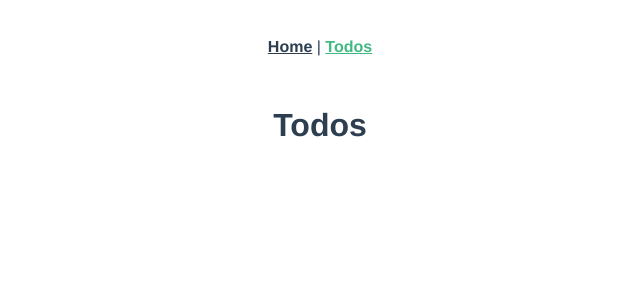
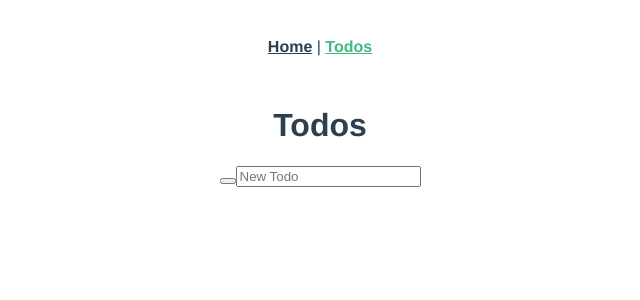
Before and after one commit to unChartedZone/todo-app, a Vue app: page /todos in a window 1280 px wide. Shown: the top 300 px of the page, without its empty margins (320-960 px from the left). Built offline with nearby package versions, Linux system fonts and the light colour scheme.

Commit message:
removed some of the generated boilerplate

```diff
--- a/public/index.html
+++ b/public/index.html
@@ -1,17 +1,21 @@
 <!DOCTYPE html>
 <html lang="en">
+
 <head>
   <meta charset="utf-8">
   <meta http-equiv="X-UA-Compatible" content="IE=edge">
   <meta name="viewport" content="width=device-width,initial-scale=1.0">
   <link rel="icon" href="<%= BASE_URL %>favicon.ico">
-    <title><%= htmlWebpackPlugin.options.title %></title>
+  <title>Todo App</title>
 </head>
+
 <body>
   <noscript>
-      <strong>We're sorry but <%= htmlWebpackPlugin.options.title %> doesn't work properly without JavaScript enabled. Please enable it to continue.</strong>
+    <strong>We're sorry but <%= htmlWebpackPlugin.options.title %> doesn't work properly without JavaScript enabled.
+      Please enable it to continue.</strong>
   </noscript>
   <div id="app"></div>
   <!-- built files will be auto injected -->
 </body>
+
 </html>
--- a/src/App.vue
+++ b/src/App.vue
@@ -4,11 +4,11 @@
       <router-link to="/">Home</router-link> |
       <router-link to="/todos">Todos</router-link>
     </div>
-    <router-view/>
+    <router-view />
   </div>
 </template>
 
-<style>
+<style lang="scss">
 #app {
   font-family: Avenir, Helvetica, Arial, sans-serif;
   -webkit-font-smoothing: antialiased;
@@ -29,4 +29,9 @@
 #nav a.router-link-exact-active {
   color: #42b983;
 }
+
+.text-field {
+  &__input {
+  }
+}
 </style>
--- /dev/null
+++ b/src/router.js
@@ -0,0 +1,27 @@
+import Vue from 'vue';
+import Router from 'vue-router';
+
+// Views
+import Home from './views/Home.vue';
+import Todos from './views/Todos.vue';
+
+Vue.use(Router);
+
+const router = new Router({
+  mode: 'history',
+  base: process.env.BASE_URL,
+  routes: [
+    {
+      path: '/',
+      name: 'Home',
+      component: Home,
+    },
+    {
+      path: '/todos',
+      name: 'Todos',
+      component: Todos,
+    },
+  ],
+});
+
+export default router;
--- a/src/router/index.js
+++ /dev/null
@@ -1,27 +0,0 @@
-import Vue from 'vue';
-import VueRouter from 'vue-router';
-import Home from '../views/Home.vue';
-import Todos from '../views/Todos.vue';
-
-Vue.use(VueRouter);
-
-const routes = [
-  {
-    path: '/',
-    name: 'Home',
-    component: Home,
-  },
-  {
-    path: '/todos',
-    name: 'Todos',
-    component: Todos,
-  },
-];
-
-const router = new VueRouter({
-  mode: 'history',
-  base: process.env.BASE_URL,
-  routes,
-});
-
-export default router;
--- a/src/views/Home.vue
+++ b/src/views/Home.vue
@@ -1,18 +1,5 @@
 <template>
   <div class="home">
-    <img alt="Vue logo" src="../assets/logo.png">
-    <HelloWorld msg="Welcome to Your Vue.js App"/>
+    <img alt="Vue logo" src="../assets/logo.png" />
   </div>
 </template>
-
-<script>
-// @ is an alias to /src
-import HelloWorld from '@/components/HelloWorld.vue';
-
-export default {
-  name: 'Home',
-  components: {
-    HelloWorld,
-  },
-};
-</script>
--- a/src/views/Todos.vue
+++ b/src/views/Todos.vue
@@ -1,5 +1,9 @@
 <template>
+  <div>
+    <h1>Todos</h1>
     <div>
-        <h1>Todos</h1>
+      <button></button>
+      <input type="text" placeholder="New Todo" />
     </div>
+  </div>
 </template>
```
Lines whose indentation alone changed are shown as unchanged.
